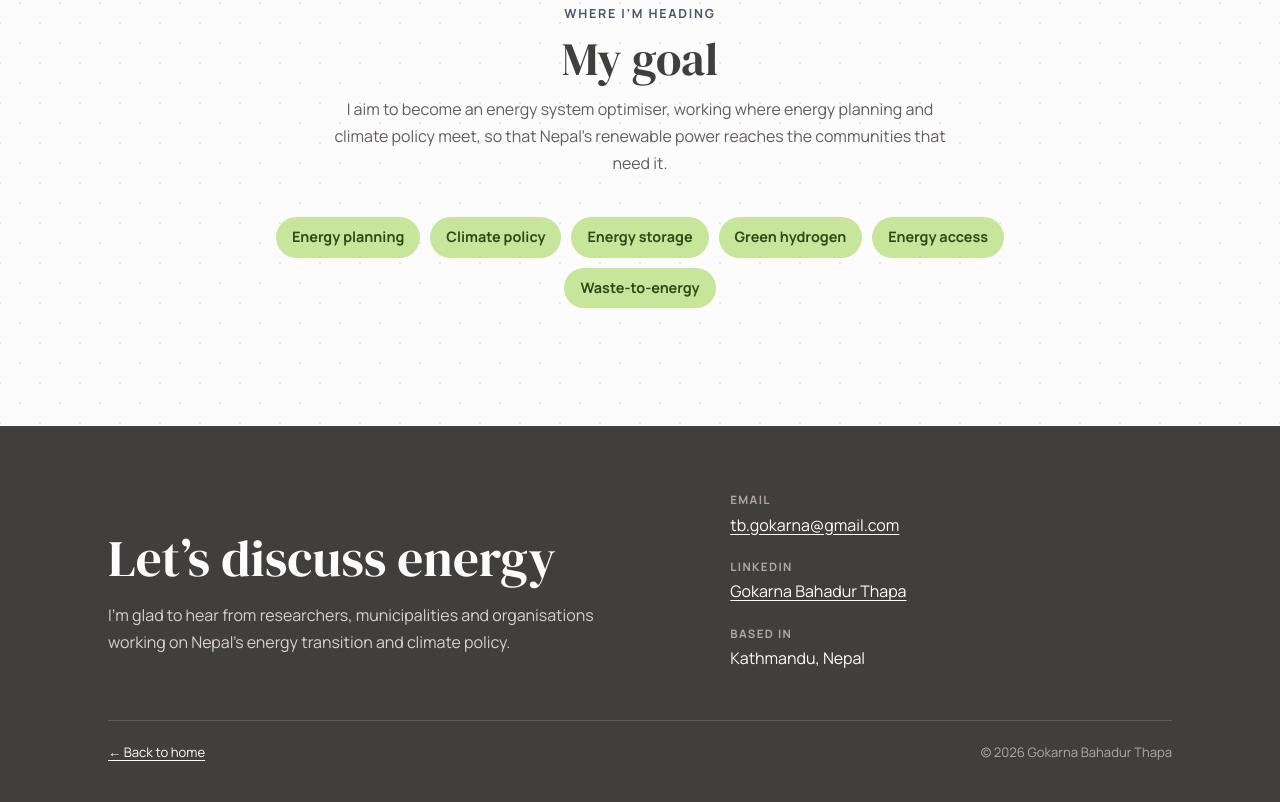
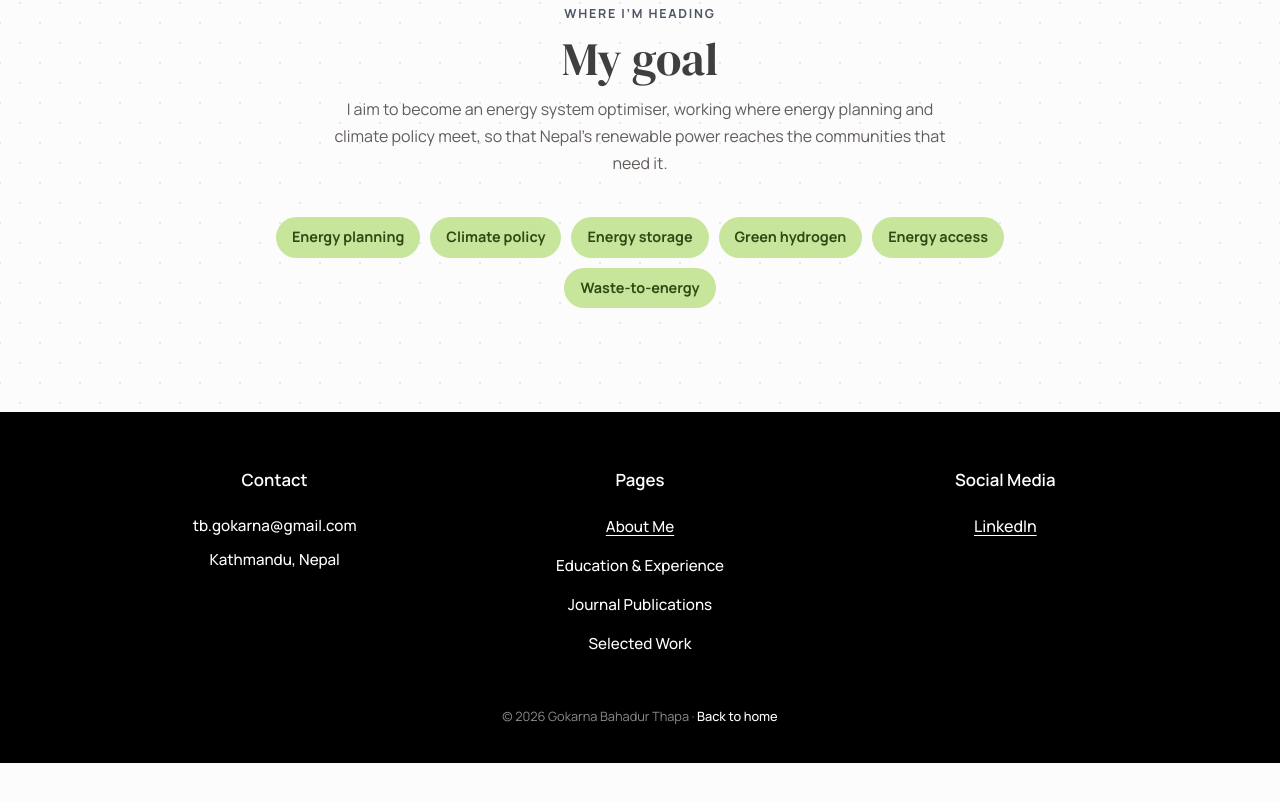
Before and after one commit to gokarna45/gokarna45.github.io, a plain HTML site: page about-me/index.html in a window 1280 px wide. Shown: the part 1777-2579 px from the top of the page. After the commit the page ends 2540 px from the top, so only its background shows below. Drawn offline with Linux system fonts and the light colour scheme.

Commit message:
Add files via upload

```diff
--- a/about-me/index.html
+++ b/about-me/index.html
@@ -104,6 +104,19 @@ body {
 }
 .top { background: rgba(252, 252, 252, .92); }
 .page-title { border-bottom-color: #E6E6E6; }
+
+/* Three-column black footer (same as home page) */
+footer.foot3 { background: #000; color: #fff; padding: 56px 0 28px; margin-top: 96px; border-top: 1px solid #000; }
+.cols3 { display: grid; grid-template-columns: repeat(3, 1fr); gap: 32px; text-align: center; }
+.foot3 h2 { font: 600 1.05rem/1.3 var(--body); margin: 0 0 22px; color: #fff; }
+.foot3 p { margin: 0 0 8px; color: #fff; max-width: none; font-weight: 500; font-size: .95rem; }
+.foot3 ul { list-style: none; margin: 0; padding: 0; display: grid; gap: 12px; }
+.foot3 a { color: #fff; text-decoration: none; font-weight: 500; }
+.foot3 a:hover, .foot3 a[aria-current="page"] { text-decoration: underline; text-underline-offset: 3px; }
+.foot3 .social a { text-decoration: underline; text-underline-offset: 3px; }
+footer.foot3 nav a, footer.foot3 nav a[aria-current="page"] { color: #fff; border-bottom: 0; padding-bottom: 0; font-size: .95rem; }
+.foot3 .copy { margin-top: 48px; text-align: center; font-size: .8rem; color: #8A8A8A; font-weight: 400; }
+@media (max-width: 700px) { .cols3 { grid-template-columns: 1fr; gap: 36px; } }
 </style>
 </head>
 <body>
@@ -175,23 +188,31 @@ body {
   </section>
 </main>
 
-<footer id="contact">
+<footer id="contact" class="foot3">
   <div class="wrap">
-    <div class="grid">
+    <div class="cols3">
       <div>
-        <h2>Let’s discuss energy</h2>
-        <p>I’m glad to hear from researchers, municipalities and organisations working on Nepal’s energy transition and climate policy.</p>
+        <h2>Contact</h2>
+        <p><a href="mailto:tb.gokarna@gmail.com">tb.gokarna@gmail.com</a></p>
+        <p>Kathmandu, Nepal</p>
       </div>
-      <div class="contact">
-        <div><span>Email</span><a href="mailto:tb.gokarna@gmail.com">tb.gokarna@gmail.com</a></div>
-        <div><span>LinkedIn</span><a href="https://www.linkedin.com/in/gokarna-bahadur-thapa-a5bba72a3">Gokarna Bahadur Thapa</a></div>
-        <div><span>Based in</span>Kathmandu, Nepal</div>
+      <nav aria-label="Footer pages">
+        <h2>Pages</h2>
+        <ul>
+          <li><a href="../about-me/" aria-current="page">About Me</a></li>
+          <li><a href="../education-and-experience/">Education &amp; Experience</a></li>
+          <li><a href="../publications/">Journal Publications</a></li>
+          <li><a href="../#work">Selected Work</a></li>
+        </ul>
+      </nav>
+      <div>
+        <h2>Social Media</h2>
+        <ul class="social">
+          <li><a href="https://www.linkedin.com/in/gokarna-bahadur-thapa-a5bba72a3" target="_blank" rel="noopener">LinkedIn</a></li>
+        </ul>
       </div>
     </div>
-    <div class="fine">
-      <span><a href="../">← Back to home</a></span>
-      <span>© 2026 Gokarna Bahadur Thapa</span>
-    </div>
+    <p class="copy">© 2026 Gokarna Bahadur Thapa · <a href="../">Back to home</a></p>
   </div>
 </footer>
 
```
Also changed, not shown: education-and-experience/index.html (+33 -12 lines), publications/index.html (+33 -12 lines).
